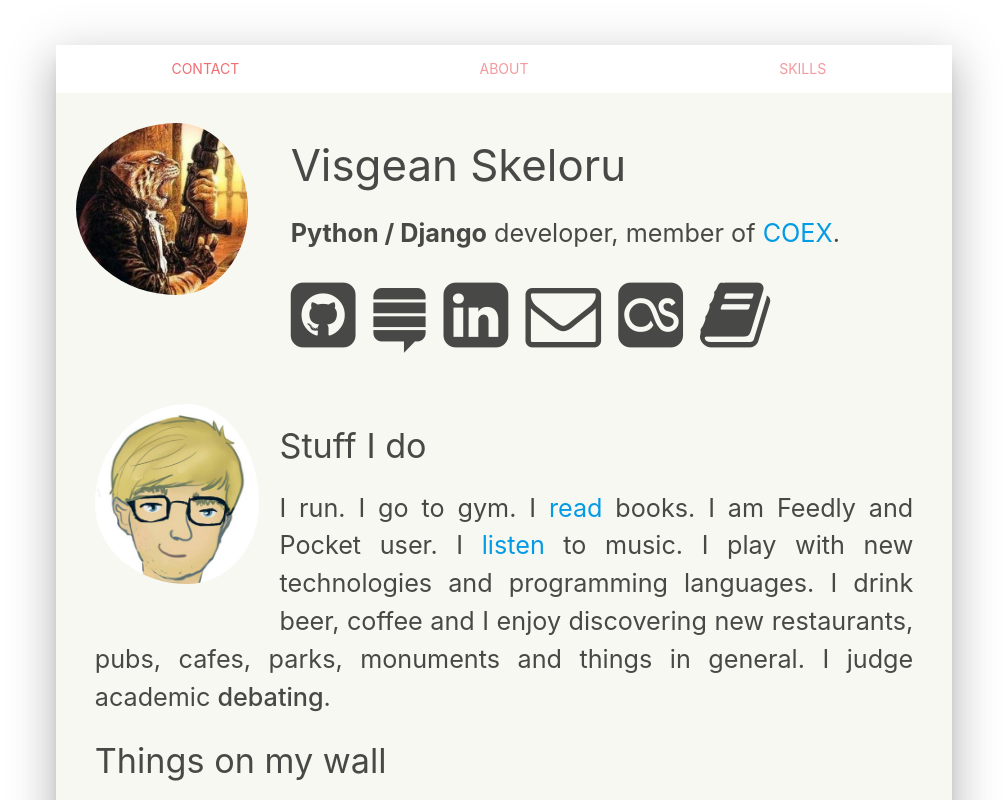
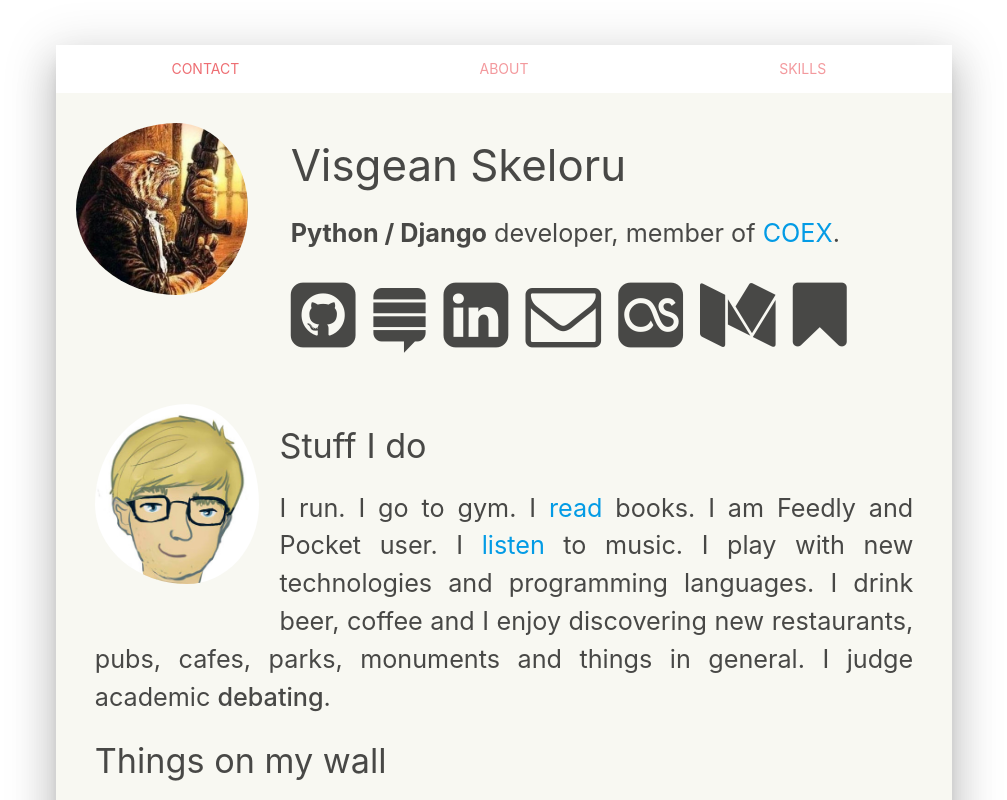
Before and after one commit to Visgean/oldsite, a plain HTML site: page index.html in a window 1280 px wide. Shown: the top 800 px of the page, without its empty margins (136-1143 px from the left). Drawn offline with nearby package versions, Linux system fonts and the light colour scheme; a script that the page names is missing.

Commit message:
add link to medium, change book icon

```diff
--- a/index.html
+++ b/index.html
@@ -37,7 +37,9 @@
 								<a title="LinkedIn" target="_blank" href="https://cz.linkedin.com/in/visgean"><i class="fa fa-linkedin-square fa-3x"></i></a>
 								<a title="E-mail" href="mailto:me@visgean.me"><i class="fa fa-envelope-o fa-3x"></i></a>
 								<a title="Last.fm" target="_blank" href="http://www.last.fm/user/visgean"><i class="fa fa-lastfm-square fa-3x"></i></a>
-								<a title="Good Reads" target="_blank" href="https://www.goodreads.com/user/show/32711861-visgean-skeloru"><i class="fa fa-book fa-3x"></i></a>
+								<a title="Medium" target="_blank" href="https://medium.com/@visgean"><i class="fa fa-medium fa-3x"></i></a>
+								<a title="Good Reads" target="_blank" href="https://www.goodreads.com/user/show/32711861-visgean-skeloru"><i class="fa fa-bookmark fa-3x"></i></a>
+
 							</div>
 						</div>
 					</div>
```
